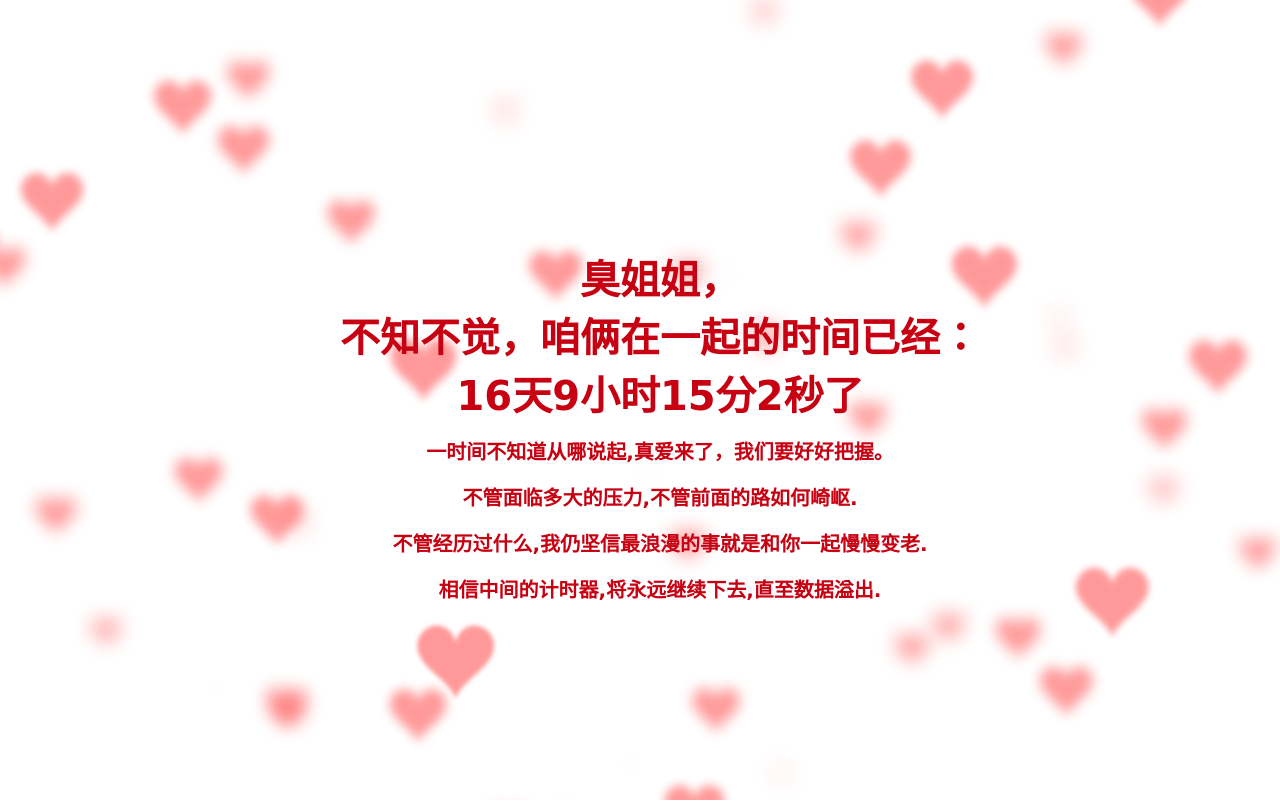
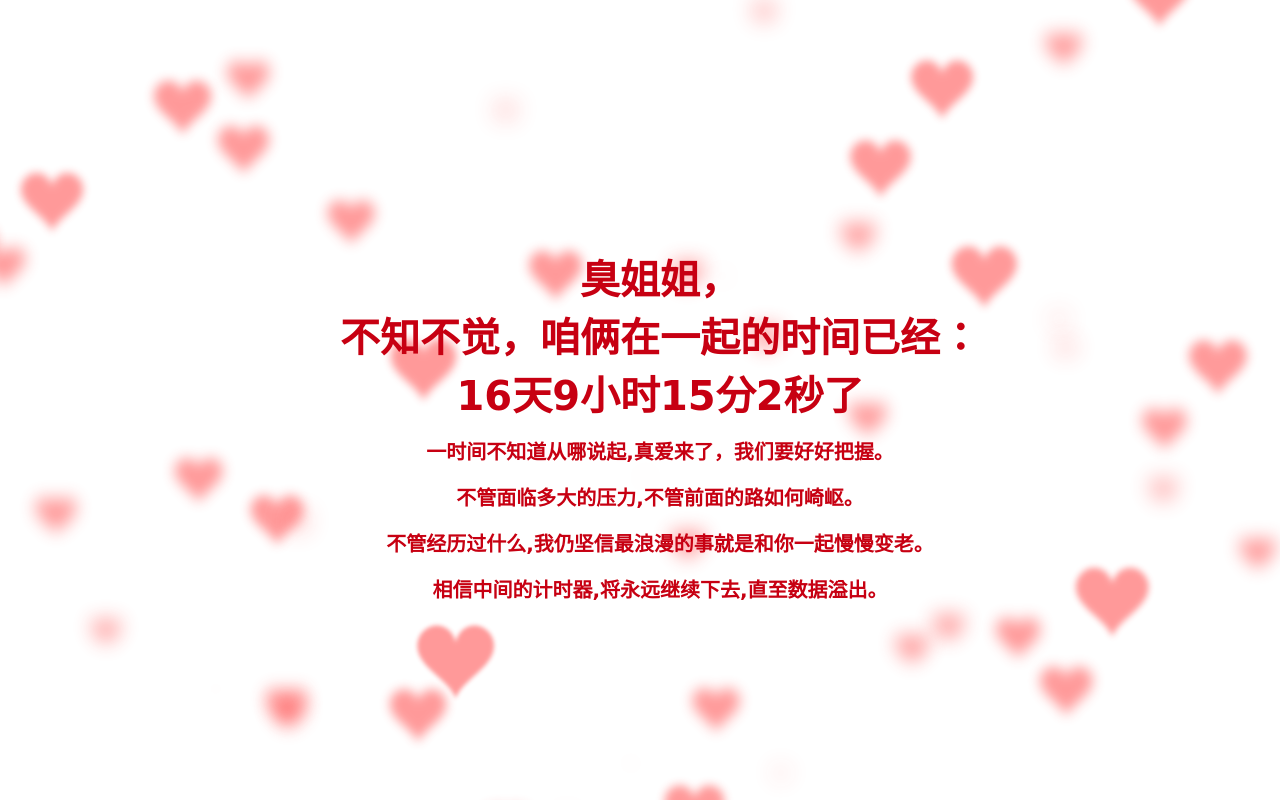
Before and after one commit to hu121711082/lvoeTimer, a plain HTML site: page index.html in a window 1280 px wide. Drawn offline with Linux system fonts and the light colour scheme.

Commit message:
Update index.html

```diff
--- a/index.html
+++ b/index.html
@@ -143,7 +143,7 @@ function time(obj,futimg){
     var second = parseInt(time%60);  // 以60秒为一整份 取余 剩下秒数
     //              console.log(hour+":"+minute+":"+second)
     //              alert(hour)
-    obj.innerHTML="臭姐姐，<br>不知不觉，咱俩在一起的时间已经：<br>"+day+"天"+hour+"小时"+minute+"分"+second+"秒"+"了<br><span>一时间不知道从哪说起,真爱来了，我们要好好把握。<br>不管面临多大的压力,不管前面的路如何崎岖.<br>不管经历过什么,我仍坚信最浪漫的事就是和你一起慢慢变老.<br>相信中间的计时器,将永远继续下去,直至数据溢出.</span>"
+    obj.innerHTML="臭姐姐，<br>不知不觉，咱俩在一起的时间已经：<br>"+day+"天"+hour+"小时"+minute+"分"+second+"秒"+"了<br><span>一时间不知道从哪说起,真爱来了，我们要好好把握。<br>不管面临多大的压力,不管前面的路如何崎岖。<br>不管经历过什么,我仍坚信最浪漫的事就是和你一起慢慢变老。<br>相信中间的计时器,将永远继续下去,直至数据溢出。</span>"
     return true;
 }
 </script>
```
